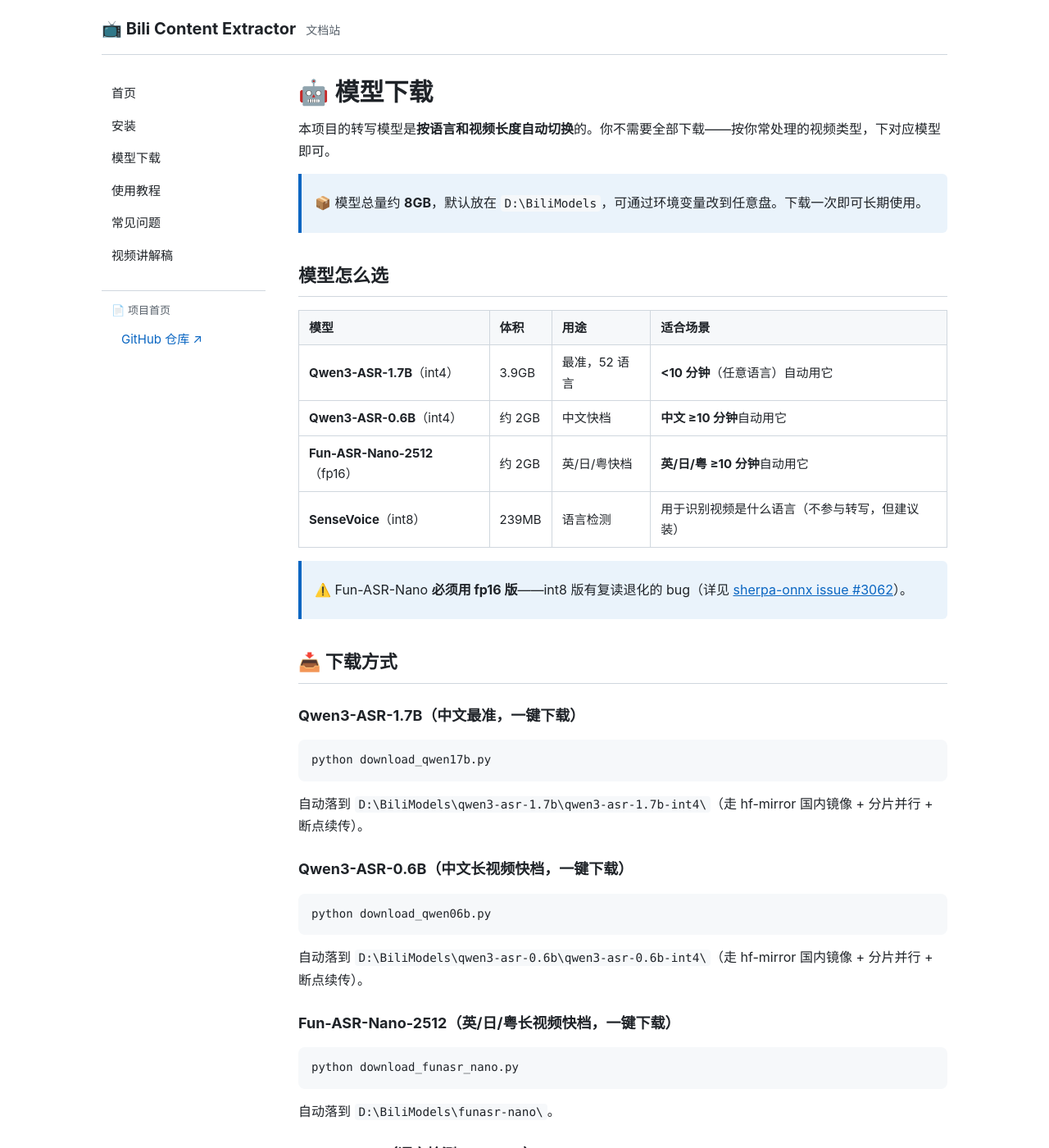
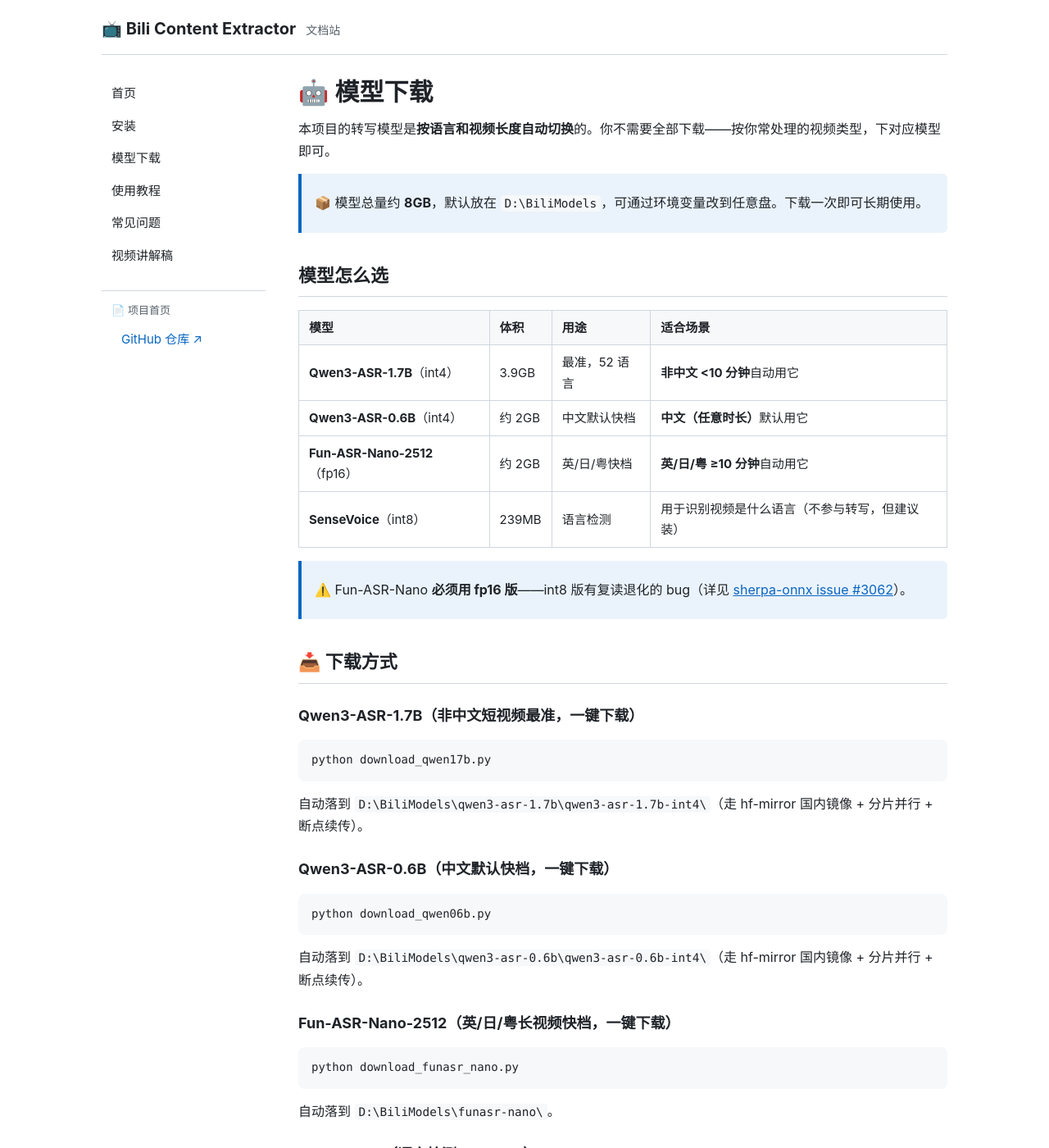
Before and after one commit to rngfbbbffhjgggd-commits/bili-content-extractor, a Jekyll site: the page built from docs/models.md, in a window 1280 px wide and 1400 px high. Shown: the whole window at 82% size. Built offline with Jekyll 4.4.1, drawn with Linux system fonts in a browser that asks for light colours.

````diff
--- a/docs/models.md
+++ b/docs/models.md
@@ -13,8 +13,8 @@ layout: default
 
 | 模型 | 体积 | 用途 | 适合场景 |
 |---|---|---|---|
-| **Qwen3-ASR-1.7B**（int4） | 3.9GB | 最准，52 语言 | **<10 分钟**（任意语言）自动用它 |
-| **Qwen3-ASR-0.6B**（int4） | 约 2GB | 中文快档 | **中文 ≥10 分钟**自动用它 |
+| **Qwen3-ASR-1.7B**（int4） | 3.9GB | 最准，52 语言 | **非中文 <10 分钟**自动用它 |
+| **Qwen3-ASR-0.6B**（int4） | 约 2GB | 中文默认快档 | **中文（任意时长）**默认用它 |
 | **Fun-ASR-Nano-2512**（fp16） | 约 2GB | 英/日/粤快档 | **英/日/粤 ≥10 分钟**自动用它 |
 | **SenseVoice**（int8） | 239MB | 语言检测 | 用于识别视频是什么语言（不参与转写，但建议装） |
 
@@ -22,7 +22,7 @@ layout: default
 
 ## 📥 下载方式
 
-### Qwen3-ASR-1.7B（中文最准，一键下载）
+### Qwen3-ASR-1.7B（非中文短视频最准，一键下载）
 
 ```bash
 python download_qwen17b.py
@@ -30,7 +30,7 @@ python download_qwen17b.py
 
 自动落到 `D:\BiliModels\qwen3-asr-1.7b\qwen3-asr-1.7b-int4\`（走 hf-mirror 国内镜像 + 分片并行 + 断点续传）。
 
-### Qwen3-ASR-0.6B（中文长视频快档，一键下载）
+### Qwen3-ASR-0.6B（中文默认快档，一键下载）
 
 ```bash
 python download_qwen06b.py
````
Also changed, not shown: docs/index.md (+3 -3 lines), docs/usage.md (+4 -2 lines), tools/README.md (added), tools/README_EN.md (added).
